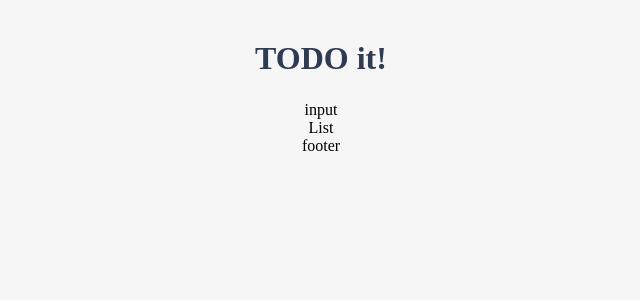
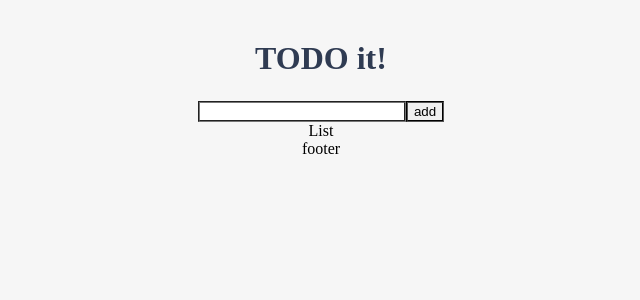
Before and after one commit to KangHayeonn/vue-intermediate, a Vue app in the folder vue-todo/: page / in a window 1280 px wide. Shown: the top 300 px of the page, without its empty margins (319-959 px from the left). Built offline with nearby package versions, Linux system fonts and the light colour scheme.

Commit message:
[ADD]: TodoInput 컴포넌트의 할 일 저장 기능 구현

```diff
--- a/vue-todo/src/components/TodoInput.vue
+++ b/vue-todo/src/components/TodoInput.vue
@@ -1,12 +1,23 @@
 <template>
   <div>
-    input
+    <input type="text" v-model="newTodoItem">
+    <button v-on:click="addTodo">add</button>
   </div>
 </template>
 
 <script>
 export default {
-
+    data() {
+        return {
+            newTodoItem: ""
+        }
+    },
+    methods: {
+        addTodo: function() {
+            localStorage.setItem("inputItem", this.newTodoItem)
+            this.newTodoItem = ""
+        }
+    }
 }
 </script>
 
```
